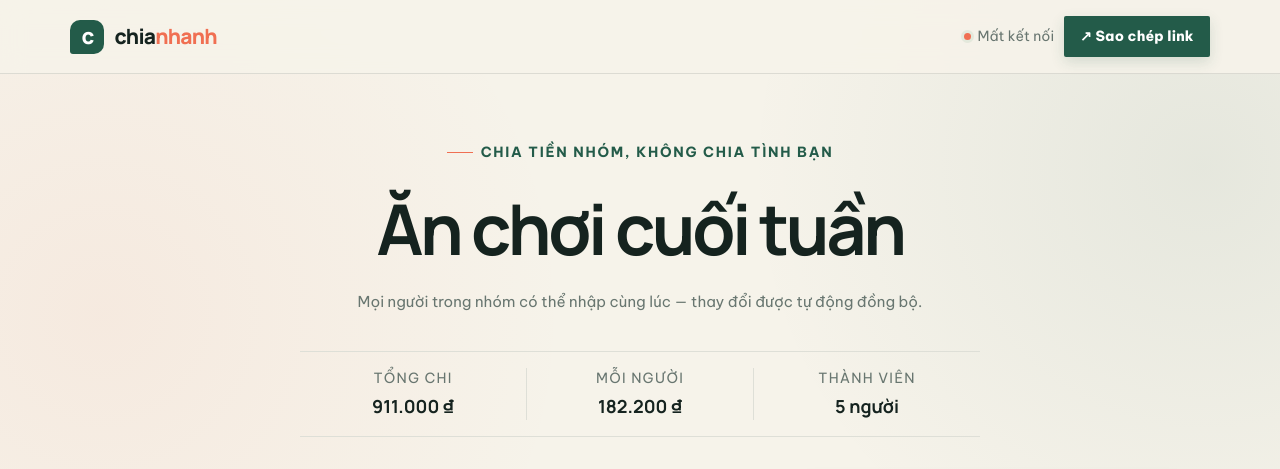
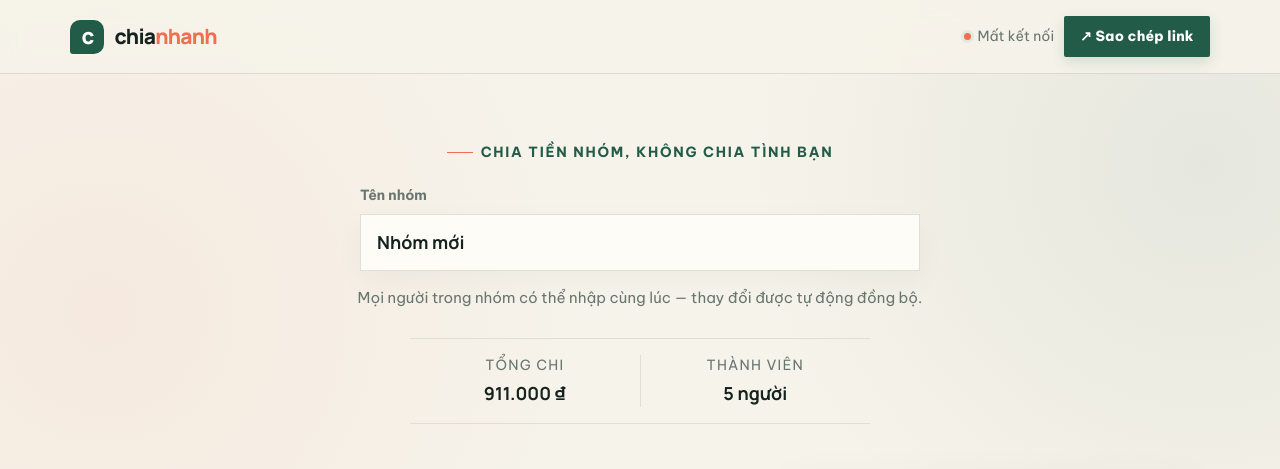
Before and after one commit to vominhtrieu/chiatiennhom, a Next.js app: page /g/1 in a window 1280 px wide. Shown: the top 469 px of the page. Built offline with nearby package versions, Linux system fonts and the light colour scheme; no server answers; the database is empty.

Commit message:
Simplify group header and stats

```diff
--- a/app/page.tsx
+++ b/app/page.tsx
@@ -20,7 +20,7 @@ const newNumericId = () => Date.now() * 1000 + Math.floor(Math.random() * 1000);
 export default function Home({ groupRoute = false }: { groupRoute?: boolean }) {
   const [people, setPeople] = useState<Person[]>(initialPeople);
   const [collectorId, setCollectorId] = useState(1);
-  const [tripName, setTripName] = useState("Ăn chơi cuối tuần");
+  const [tripName, setTripName] = useState("Nhóm mới");
   const [copied, setCopied] = useState(false);
   const [loading, setLoading] = useState(false);
   const [serverTransfers, setServerTransfers] = useState<Transfer[] | null>(null);
@@ -80,7 +80,6 @@ export default function Home({ groupRoute = false }: { groupRoute?: boolean }) {
 
   const totals = useMemo(() => people.map(p => ({ ...p, total: p.expenses.reduce((s, e) => s + Number(e.amount || 0), 0) })), [people]);
   const grandTotal = totals.reduce((s, p) => s + p.total, 0);
-  const perPerson = people.length ? grandTotal / people.length : 0;
   const collector = people.find(p => p.id === collectorId) ?? people[0];
 
   const localTransfers = useMemo<Transfer[]>(() => {
@@ -245,11 +244,13 @@ export default function Home({ groupRoute = false }: { groupRoute?: boolean }) {
 
       <section className="hero">
         <div className="eyebrow"><span></span> Chia tiền nhóm, không chia tình bạn</div>
-        <input className="trip-title" value={tripName} onChange={e => renameTrip(e.target.value)} aria-label="Tên chuyến đi" />
+        <div className="group-name-field">
+          <label htmlFor="group-name">Tên nhóm</label>
+          <input id="group-name" value={tripName} onChange={e => renameTrip(e.target.value)} placeholder="Nhập tên nhóm" />
+        </div>
         <p>{groupId ? "Mọi người trong nhóm có thể nhập cùng lúc — thay đổi được tự động đồng bộ." : "Thêm chi tiêu, chọn người trung gian, rồi chia sẻ link để cả nhóm cùng nhập."}</p>
         <div className="stats">
           <div><span>Tổng chi</span><strong>{money.format(grandTotal)}</strong></div>
-          <i></i><div><span>Mỗi người</span><strong>{money.format(perPerson)}</strong></div>
           <i></i><div><span>Thành viên</span><strong>{people.length} người</strong></div>
         </div>
       </section>
```
Also changed, not shown: app/globals.css.
